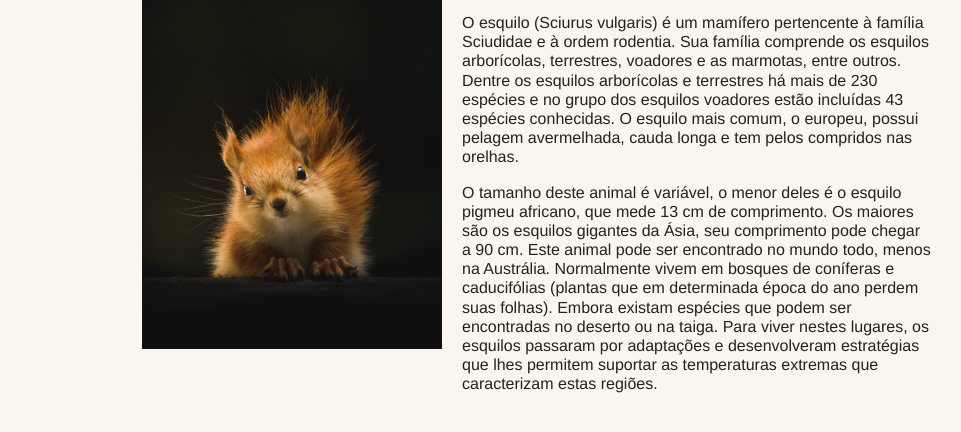
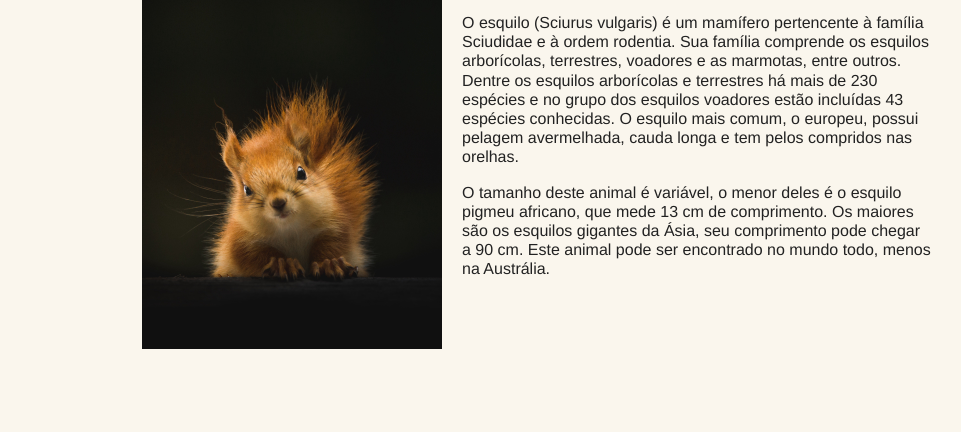
Before and after one commit to caiovncs/animais-fantasticos, a website built with webpack: page index.html in a window 1280 px wide. Both pictures are taken after a click on the item 450 px from the left and 543 px from the top of the page. Shown: the part 379-811 px from the top of the page, without its empty margins (158-1119 px from the left). Built offline with nearby package versions, Linux system fonts and the light colour scheme.

Commit message:
section leao corrigida

```diff
--- a/index.html
+++ b/index.html
@@ -61,7 +61,7 @@
       <section data-anime="show-down">
         <h2>Esquilo</h2>
         <p>O esquilo (Sciurus vulgaris) é um mamífero pertencente à família Sciudidae e à ordem rodentia. Sua família comprende os esquilos arborícolas, terrestres, voadores e as marmotas, entre outros. Dentre os esquilos arborícolas e terrestres há mais de 230 espécies e no grupo dos esquilos voadores estão incluídas 43 espécies conhecidas. O esquilo mais comum, o europeu, possui pelagem avermelhada, cauda longa e tem pelos compridos nas orelhas.</p>
-        <p>O tamanho deste animal é variável, o menor deles é o esquilo pigmeu africano, que mede 13 cm de comprimento. Os maiores são os esquilos gigantes da Ásia, seu comprimento pode chegar a 90 cm. Este animal pode ser encontrado no mundo todo, menos na Austrália. Normalmente vivem em bosques de coníferas e caducifólias (plantas que em determinada época do ano perdem suas folhas). Embora existam espécies que podem ser encontradas no deserto ou na taiga. Para viver nestes lugares, os esquilos passaram por adaptações e desenvolveram estratégias que lhes permitem suportar as temperaturas extremas que caracterizam estas regiões.</p>
+        <p>O tamanho deste animal é variável, o menor deles é o esquilo pigmeu africano, que mede 13 cm de comprimento. Os maiores são os esquilos gigantes da Ásia, seu comprimento pode chegar a 90 cm. Este animal pode ser encontrado no mundo todo, menos na Austrália.</p>
       </section>
       <section data-anime="show-right">
         <h2>Urso</h2>
@@ -77,6 +77,7 @@
         <h2>Macaco</h2>
         <p>Macaco é um termo utilizado para referir-se a algumas espécies de primatas. Nem todos os primatas são macacos, mas todos os macacos são primatas. A ordem Primates está dividida em duas subordens: Strepsirrhini e Haplorrhini. Na subordem Strepsirrhini, estão inclusos lêmures, lórises e gálagos. Na subordem Haplorrhini, por sua vez, incluem-se os társios e antropoides. Os antropoides incluem os macacos e o ser humano.</p>
         <p>Os macacos são animais importantes para o meio ambiente, atuando, por exemplo, na dispersão de espécies vegetais. Infelizmente, nos dias de hoje, observa-se que várias espécies de macacos estão ameaçadas de extinção devido a fatores como fragmentação de habitat, caça, tráfico de animais e doenças infecciosas.</p>
+      </section>
       <section data-anime="show-down">
         <h2>Leão</h2>
         <p>O leão é um animal muito admirado em todo o mundo e reconhecido por muitos como um símbolo de força. Esse animal, também chamado de “rei das selvas”, apresenta grande beleza, destacando-se pela presença de uma grande juba nos machos.</p>
```
